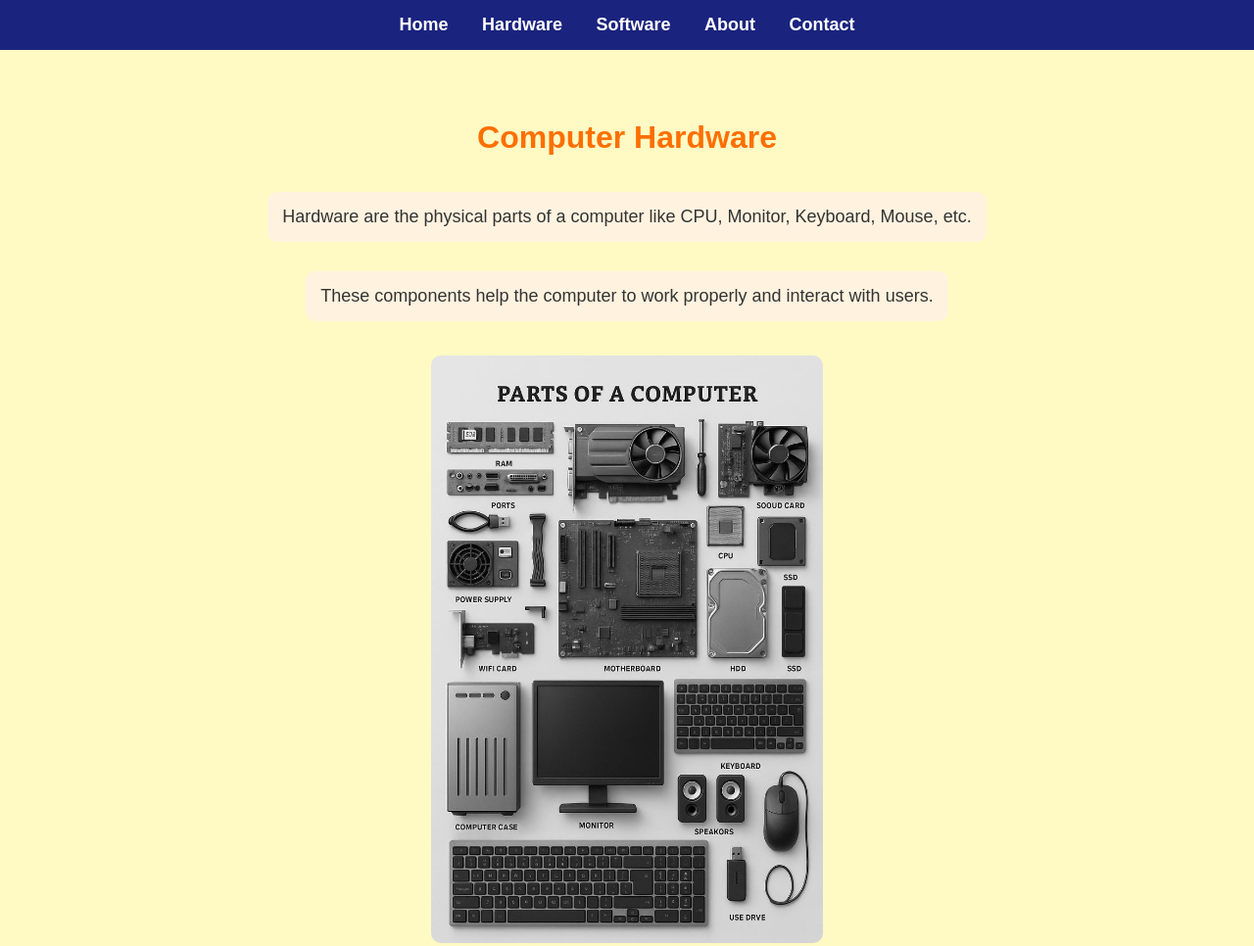
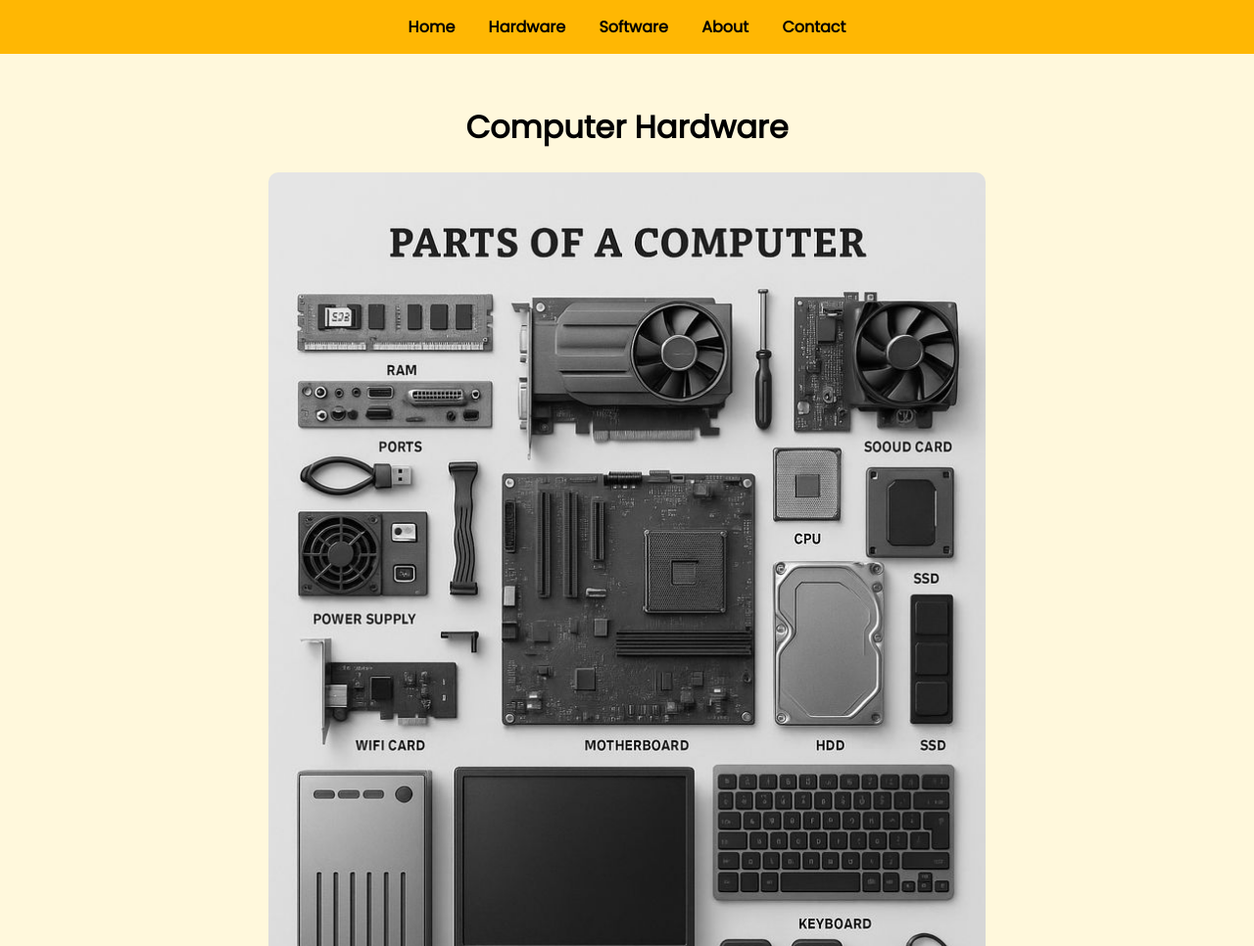
Before and after one commit to astitvas111-sys/computer-project, a plain HTML site: page hardware.html in a window 1280 px wide. Shown: the top 966 px of the page at 98% size. Drawn offline with Linux system fonts and the light colour scheme.

Commit message:
Update hardware.html

```diff
--- a/hardware.html
+++ b/hardware.html
@@ -1,35 +1,36 @@
 <!DOCTYPE html>
 <html>
 <head>
+<meta charset="UTF-8">
 <title>Hardware</title>
+<link href="https://fonts.googleapis.com/css2?family=Poppins&display=swap" rel="stylesheet">
+
 <style>
-        body { background-color: #fff9c4; font-family: Arial, sans-serif; margin: 0; padding: 0; }
-        div.menu { background-color: #1a237e; padding: 15px 0; text-align: center; }
-        div.menu a { color: white; text-decoration: none; font-weight: bold; margin: 0 15px; font-size: 18px; }
-        div.menu a:hover { color: #f57f17; }
-        div.content { text-align: center; padding: 50px 20px; }
-        h1 { color: #ff6f00; }
-        p { color: #333333; font-size: 18px; }
-        p.box { background-color: #fff3e0; padding: 15px; border-radius: 10px; display: inline-block; margin: 15px 0; }
-        img { width: 400px; border-radius: 10px; margin: 20px auto; display: block; }
+body{margin:0;font-family:'Poppins';background:#fff8dc;text-align:center}
+nav{background:#ffb703;padding:15px}
+nav a{margin:15px;text-decoration:none;font-weight:600;color:black}
+nav a:hover{color:white}
+.content{padding:30px;animation:fade 1.5s}
+img{width:60%;border-radius:10px;animation:zoom 1.5s}
+
+@keyframes fade{from{opacity:0;transform:translateY(20px)}to{opacity:1}}
+@keyframes zoom{from{transform:scale(0.8)}to{transform:scale(1)}}
 </style>
 </head>
+
 <body>
-
-<div class="menu">
+<nav>
 <a href="index.html">Home</a>
 <a href="hardware.html">Hardware</a>
 <a href="software.html">Software</a>
 <a href="about.html">About</a>
 <a href="contact.html">Contact</a>
-</div>
+</nav>
 
 <div class="content">
 <h1>Computer Hardware</h1>
-    <p class="box">Hardware are the physical parts of a computer like CPU, Monitor, Keyboard, Mouse, etc.</p>
-    <p class="box">These components help the computer to work properly and interact with users.</p>
-    <img src="images/hardware1.jpg" alt="Hardware Image">
+<img src="images/hardware1.jpg">
+<p>Hardware refers to the physical parts of a computer such as keyboard, mouse, CPU, monitor and printer.</p>
 </div>
-
 </body>
 </html>
```
Lines whose indentation alone changed are shown as unchanged.
